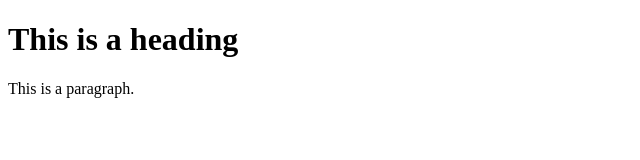
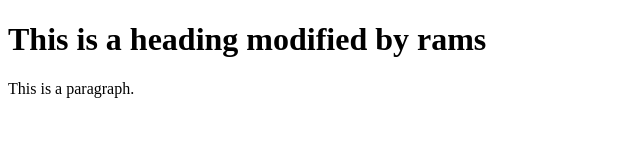
Before and after one commit to sriramknv/git-demo, a plain HTML site: page web/index.html in a window 1280 px wide. Shown: the whole page, without its empty margins (0-640 px from the left). Drawn offline with Linux system fonts and the light colour scheme.

Commit message:
index.html modified

```diff
--- a/web/index.html
+++ b/web/index.html
@@ -3,7 +3,7 @@
 <title>HTML Tutorial</title>
 <body>
 
-<h1>This is a heading</h1>
+<h1>This is a heading modified by rams</h1>
 <p>This is a paragraph.</p>
 
 </body>
```
